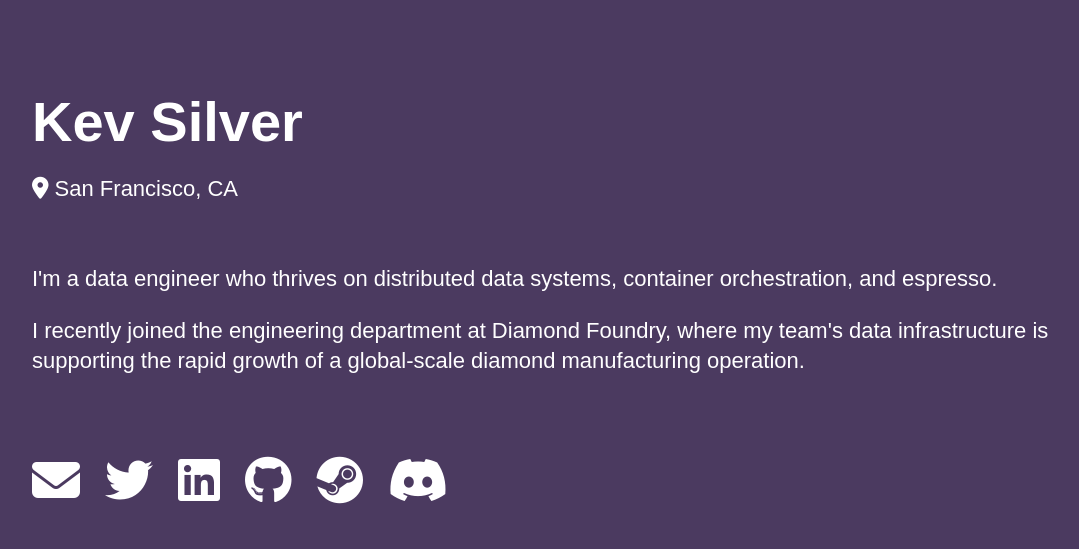
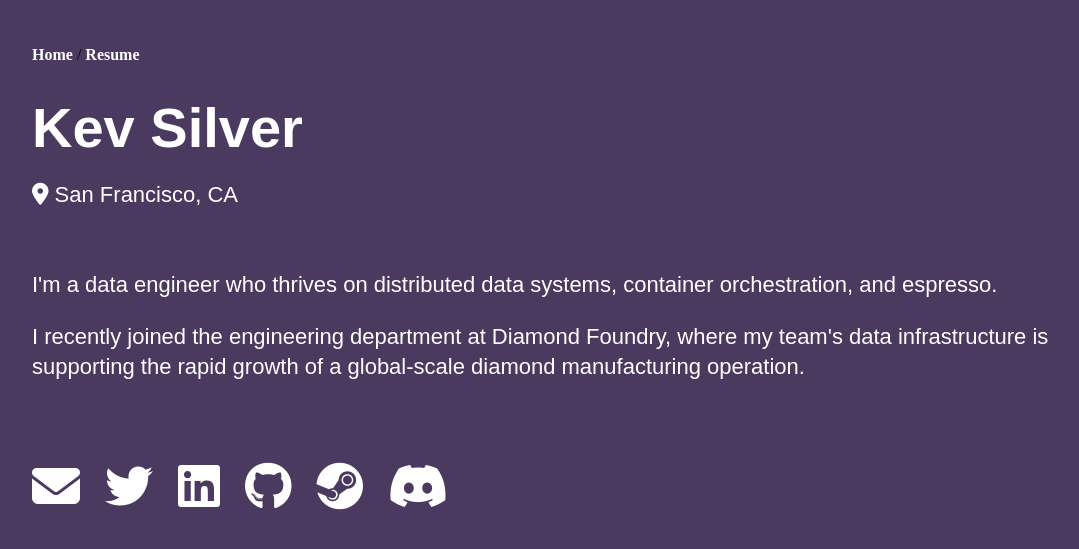
Before and after one commit to kvb0t/kvhome, a Flask app: page / in a window 1280 px wide. Shown: the top 549 px of the page, without its empty margins (96-1175 px from the left). Run offline with Flask 2, Linux system fonts and the light colour scheme; some libraries are stand-ins or nearby versions.

Commit message:
Small formatting changes and Resume link added

```diff
--- a/main.py
+++ b/main.py
@@ -1,3 +1,4 @@
+import flask
 from flask import Flask, render_template
 
 
@@ -8,6 +9,10 @@ app = Flask(__name__,template_folder="templates",static_folder="static")
 def home():
     return render_template('home.html')
 
+@app.route("/resume/")
+def resume():
+    return flask.redirect("https://rebrand.ly/kevsilver_resume")
+
 
 if __name__ == '__main__':
     app.run(debug=True)
--- a/static/home.css
+++ b/static/home.css
@@ -1,6 +1,6 @@
 body {
   background-color: #4b3a60;
-  margin-top: 100px;
+  margin-top: 25px;
   margin-left: 10%;
   margin-right: 10%;
 }
@@ -41,12 +41,11 @@ a {
   text-decoration: none;
 }
 
-a:hover {
-  border-bottom-color: #251d30;
-  color: #251d30;
+.float_left{
+  display: inline-block;
 }
 
-a:focus {
+a:hover {
   border-bottom-color: #251d30;
   color: #251d30;
 }
--- a/templates/home.html
+++ b/templates/home.html
@@ -6,6 +6,19 @@
     <title>Kev Silver</title>
 </head>
 <body>
+      <div>
+          <div class="home float_left">
+              <a href="/">
+                  <h4>Home</h4>
+              </a>
+          </div>
+            <div class="home float_left">/</div>
+          <div class="home float_left">
+              <a href="https://rebrand.ly/kevsilver_resume">
+                  <h4>Resume</h4>
+              </a>
+          </div>
+      </div>
       <div>
           <h1>Kev Silver</h1>
           <p>
```
